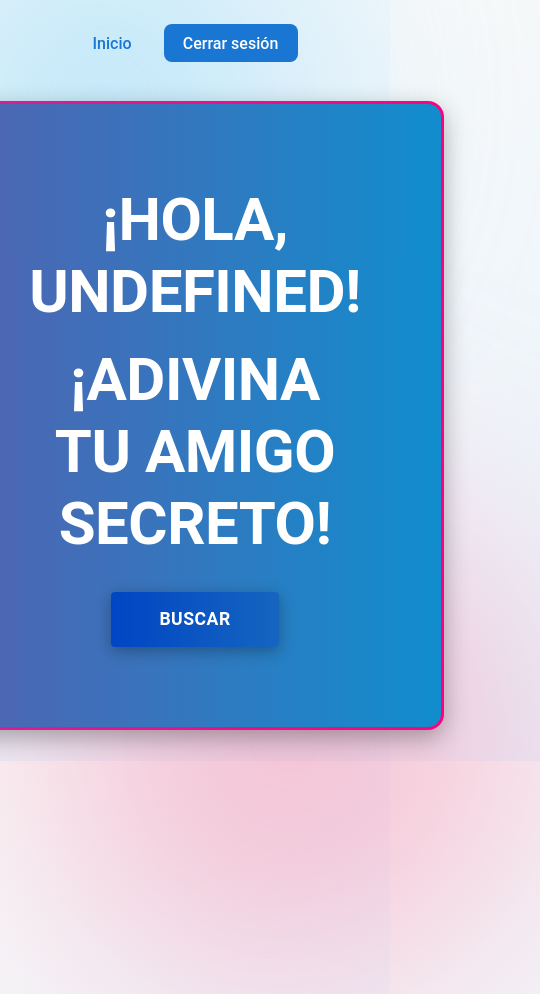
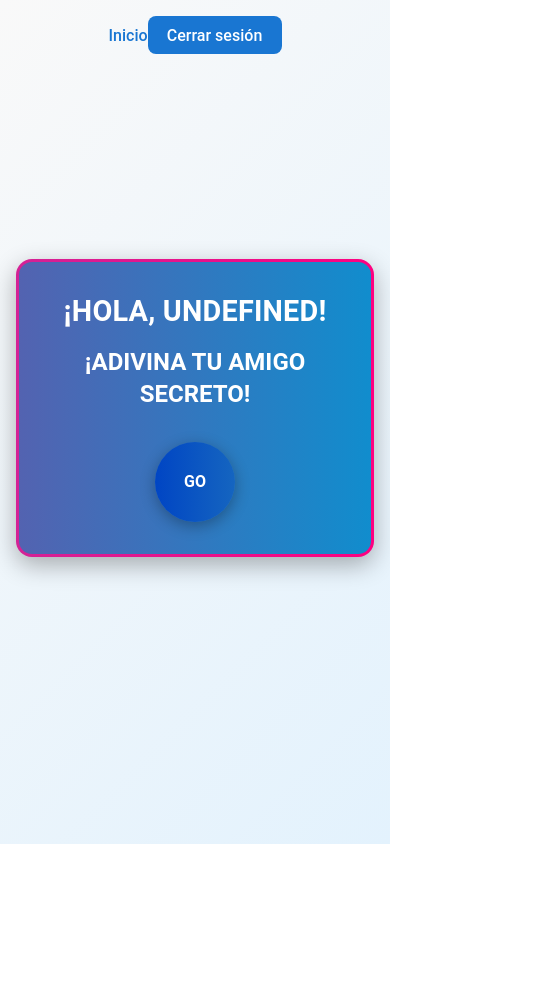
Before and after one commit to Wraithord/secret-friend, a React (Vite) app: page /secretFriend in a window 390 px wide. Shown: the whole page, 540 px wide, since content can reach past the window. After the commit the page ends 844 px from the top, so only its background shows below. Built offline with nearby package versions, Linux system fonts and the light colour scheme; no server answers; the database is empty; sample sign-in values are in the browser's storage.

Commit message:
make it better to responsive

```diff
--- a/package.json
+++ b/package.json
@@ -21,7 +21,8 @@
     "react-confetti": "^6.4.0",
     "react-custom-roulette": "^1.4.1",
     "react-dom": "^18.2.0",
-    "react-router-dom": "^7.8.2"
+    "react-router-dom": "^7.8.2",
+    "react-use": "^17.6.0"
   },
   "devDependencies": {
     "@eslint/js": "^9.33.0",
--- a/src/App.jsx
+++ b/src/App.jsx
@@ -66,16 +66,16 @@ function App() {
     return (
         <Router>
             <nav style={{ padding: '1rem', textAlign: 'center' }}>
-                <Link to='/home' style={{ margin: '0 1rem' }}>Inicio</Link>
+                <Link to='/home'>Inicio</Link>
                 {currentUser ? (
                     <>
                         {currentUserRole === 'admin' && (
                             <Link to='/admin' style={{ margin: '0 1rem' }}>Administración</Link>
                         )}
-                        <button onClick={handleLogout} style={{ margin: '0 1rem' }}>Cerrar sesión</button>
+                        <button onClick={handleLogout}>Cerrar sesión</button>
                     </>
                 ) : (
-                    <Link to='/register' style={{ margin: '0 1rem' }}>Iniciar sesión / Registro</Link>
+                    <Link to='/register'>Iniciar sesión / Registro</Link>
                 )}
             </nav>
             <Routes>
--- a/src/components/Home/Home.jsx
+++ b/src/components/Home/Home.jsx
@@ -2,7 +2,6 @@ import { motion } from 'framer-motion';
 import { Link } from 'react-router-dom';
 import { useEffect, useState } from 'react';
 import { db } from '../../firebase/config.js';
-import { homeStyles } from './homeStyles.jsx';
 import { doc, getDoc } from 'firebase/firestore';
 import { Container, Typography, Box, Paper, Button, Stack } from '@mui/material';
 import { PersonAdd, Casino, CardGiftcard, AdminPanelSettings } from '@mui/icons-material';
@@ -24,52 +23,73 @@ function Home({ currentUser }) {
     }, [currentUser]);
 
     return (
-        <Container maxWidth='md' sx={homeStyles.container}>
+        <Container
+            maxWidth='lg'
+            sx={{
+                height: '100%',
+                display: 'flex',
+                alignItems: 'center',
+                px: { xs: 2, sm: 4 },
+                flexDirection: 'column',
+                justifyContent: 'center',
+            }}
+        >
             <Paper
-                elevation={8}
+                sx={{
+                    width: '100%',
+                    borderRadius: 4,
+                    textAlign: 'center',
+                    p: { xs: 3, sm: 5, md: 8 },
+                    backgroundColor: '#ffffff',
+                    border: '1px solid #e0e0e0',
+                    maxWidth: { xs: '90%', sm: 500 },
+                    boxShadow: '0 6px 20px rgba(0,0,0,0.1)',
+                }}
                 component={motion.div}
-                animate={{ opacity: 1, y: 0 }}
-                transition={{ duration: 0.8 }}
-                initial={{ opacity: 0, y: 50 }}
-                sx={{ ...homeStyles.paper, padding: 15, borderRadius: 4 }}
+                animate={{ scale: 1, opacity: 1 }}
+                initial={{ scale: 0.9, opacity: 0 }}
+                transition={{ duration: 0.8, ease: 'easeOut' }}
             >
-                <Box sx={{ mb: 3 }} animate={{ scale: 1 }} component={motion.div} initial={{ scale: 0.9 }} transition={{ duration: 0.6 }}>
-                    <Typography color='#000' variant='h4' align='center' sx={{ fontWeight: 'bold', textTransform: 'uppercase' }}>
+                <Box animate={{ scale: 1 }} component={motion.div} initial={{ scale: 0.9 }} sx={{ mb: { xs: 2, md: 3 } }} transition={{ duration: 0.6 }}>
+                    <Typography
+                        color='#000'
+                        align='center'
+                        sx={{ fontWeight: 'bold', textTransform: 'uppercase', fontSize: { xs: '1.5rem', sm: '2rem', md: '2.5rem' }}}
+                    >
                         {`Encuentra tu amigo secreto`}
                     </Typography>
                 </Box>
                 <Typography
                     color='#000'
-                    variant='h6'
                     align='center'
-                    sx={{ mb: 4 }}
                     component={motion.div}
                     initial={{ opacity: 0 }}
                     animate={{ opacity: 1 }}
                     transition={{ delay: 0.4, duration: 0.8 }}
+                    sx={{ mb: { xs: 2, md: 4 }, fontSize: { xs: '1rem', sm: '1.2rem', md: '1.25rem' }}}
                 >
                     {`Presiona el botón y adivina quién es tu amigo secreto. ¡Comparte con tus compañeros!`}
                 </Typography>
-                <Stack spacing={3} sx={{ mb: 4 }}>
+                <Stack spacing={2} sx={{ mb: { xs: 3, md: 4 } }}>
                     <Box component={motion.div} whileHover={{ scale: 1.05 }} transition={{ duration: 0.3 }}>
-                        <Stack direction='row' spacing={2} alignItems='center'>
-                            <PersonAdd sx={{ color: '#0090C4' }} fontSize='large'/>
+                        <Stack direction={{ xs: 'column', sm: 'row' }} spacing={2} alignItems='center'>
+                        <PersonAdd sx={{ color: '#0090C4' }} fontSize='large' />
                         <Typography variant='body1' color='#000'>
                             {`Paso 1: Inicia sesión`}
                         </Typography>
                         </Stack>
                     </Box>
                     <Box component={motion.div} whileHover={{ scale: 1.05 }} transition={{ duration: 0.3 }}>
-                        <Stack direction='row' spacing={2} alignItems='center'>
-                            <Casino sx={{ color: '#0090C4' }} color='secondary' fontSize='large'/>
+                        <Stack direction={{ xs: 'column', sm: 'row' }} spacing={2} alignItems='center'>
+                        <Casino sx={{ color: '#0090C4' }} fontSize='large' />
                         <Typography variant='body1' color='#000'>
                             {`Paso 2: Buscar y descubre tu amigo secreto`}
                         </Typography>
                         </Stack>
                     </Box>
                     <Box component={motion.div} whileHover={{ scale: 1.05 }} transition={{ duration: 0.3 }}>
-                        <Stack direction='row' spacing={2} alignItems='center'>
-                            <CardGiftcard sx={{ color: '#0090C4' }} color='success' fontSize='large'/>
+                        <Stack direction={{ xs: 'column', sm: 'row' }} spacing={2} alignItems='center'>
+                        <CardGiftcard sx={{ color: '#0090C4' }} fontSize='large' />
                         <Typography variant='body1' color='#000'>
                             {`Paso 3: Disfruta y sorprende con tu regalo`}
                         </Typography>
@@ -84,7 +104,7 @@ function Home({ currentUser }) {
                             color='primary'
                             component={Link}
                             variant='contained'
-                            sx={{ px: 5, py: 1.5, fontWeight: 'bold', ':hover': { color: '#fff' } }}
+                            sx={{ py: 1.5, fontWeight: 'bold', px: { xs: 3, md: 5 }, ':hover': { color: '#000' }}}
                         >
                             {'Iniciar sesión'}
                         </Button>
@@ -96,7 +116,7 @@ function Home({ currentUser }) {
                                 component={Link}
                                 to='/secretFriend'
                                 variant='contained'
-                                sx={{ px: 5, py: 1.5, fontWeight: 'bold', ':hover': { color: '#fff' } }}
+                                sx={{ py: 1.5, fontWeight: 'bold', px: { xs: 3, md: 5 }, ':hover': { color: '#000' }}}
                             >
                                 {'Amigo secreto'}
                             </Button>
@@ -107,7 +127,13 @@ function Home({ currentUser }) {
                                     component={Link}
                                     variant='contained'
                                     startIcon={<AdminPanelSettings/>}
-                                    sx={{ backgroundColor: '#B50E71', px: 5, py: 1.5, fontWeight: 'bold', mt: 2, ':hover': { color: '#fff', backgroundColor: '#8F0A59', } }}
+                                    sx={{
+                                        mt: 2,
+                                        py: 1.5,
+                                        fontWeight: 'bold',
+                                        px: { xs: 3, md: 5 },
+                                        backgroundColor: '#B50E71', ':hover': { color: '#000', backgroundColor: '#8F0A59' },
+                                    }}
                                 >
                                     {'Administración'}
                                 </Button>
--- a/src/components/Home/homeStyles.jsx
+++ b/src/components/Home/homeStyles.jsx
@@ -1,16 +1,17 @@
 export const homeStyles = {
   container: {
+    minHeight: "100vh",
+    alignItems: "center",
+    alignContent: 'center',
+    justifyContent: "center",
     backgroundColor: "#f0f4f8",
     backgroundImage: "url('https://www.transparenttextures.com/patterns/cubes.png')",
-    minHeight: "100vh",
-    display: "flex",
-    alignItems: "center",
-    justifyContent: "center",
   },
   paper: {
     padding: '48px',
+    borderRadius: 4,
+    textAlign: 'center',
     borderRadius: '16px',
-    textAlign: 'center',
     backgroundColor: "#f0f4f8",
     boxShadow: '0px 6px 20px rgba(0,0,0,0.1)',
     background: 'linear-gradient(135deg,rgb(255, 255, 255),rgb(255, 255, 255))',
@@ -18,10 +19,10 @@ export const homeStyles = {
   },
   title: {
     fontWeight: 'bold',
-    background: 'linear-gradient(90deg, #1976d2, #42a5f5)',
+    marginBottom: '16px',
     WebkitBackgroundClip: 'text',
     WebkitTextFillColor: 'transparent',
-    marginBottom: '16px',
+    background: 'linear-gradient(90deg, #1976d2, #42a5f5)',
   },
   subtitle: {
     color: '#555',
--- a/src/components/SecretFriend.jsx
+++ b/src/components/SecretFriend.jsx
@@ -1,16 +1,18 @@
 import Loading from './Loading';
 import Confetti from 'react-confetti';
 import { motion } from 'framer-motion';
+import { useWindowSize } from 'react-use';
 import { useState, useEffect } from 'react';
 import { auth, db } from '../firebase/config';
+import { Container, Typography, Paper, Button, Box } from '@mui/material';
 import { doc, getDoc, getDocs, updateDoc, collection } from 'firebase/firestore';
-import { Container, Typography, Paper, Button, Box, CircularProgress } from '@mui/material';
 
 function SecretFriend() {
     const [user, setUser] = useState(null);
     const [users, setUsers] = useState([]);
+    const { width, height } = useWindowSize();
+    const [winner, setWinner] = useState(null);
     const [loading, setLoading] = useState(true);
-    const [winner, setWinner] = useState(null);
     const [spinning, setSpinning] = useState(false);
 
     useEffect(() => {
@@ -159,33 +161,37 @@ function SecretFriend() {
                 animate={{ scale: 1, opacity: 1 }}
                 transition={{ duration: 0.8, ease: 'easeOut' }}
                 sx={{
-                    p: 10,
                     borderRadius: 4,
                     textAlign: 'center',
+                    p: { xs: 4, sm: 6, md: 10 },
+                    backgroundSize: '600% 600%',
+                    backgroundOrigin: 'border-box',
                     border: '3px solid transparent',
-                    backgroundImage:
-                        'linear-gradient(270deg, #0f8ece, #d80e77, #0045C4), linear-gradient(90deg, #00c6ff, #ff0080)',
-                    backgroundSize: '600% 600%',
+                    backgroundClip: 'padding-box, border-box',
+                    boxShadow: '0 8px 25px rgba(0,0,0,0.3)',
                     animation: 'gradientShift 12s ease infinite',
-                    backgroundOrigin: 'border-box',
-                    backgroundClip: 'padding-box, border-box',
                     '@keyframes gradientShift': {
                         '0%': { backgroundPosition: '0% 50%' },
                         '50%': { backgroundPosition: '100% 50%' },
                         '100%': { backgroundPosition: '0% 50%' },
                     },
-                    boxShadow: '0 8px 25px rgba(0,0,0,0.3)',
+                    backgroundImage: 'linear-gradient(270deg, #0f8ece, #d80e77, #0045C4), linear-gradient(90deg, #00c6ff, #ff0080)',
                 }}
             >
                 <Box sx={{ textAlign: 'center', mb: 4 }}>
                     <Typography
-                        variant='h2'
-                        sx={{ fontWeight: 'bold', color: '#fff', textTransform: 'uppercase' }}
+                        variant='h4'
+                        sx={{
+                            fontWeight: 'bold',
+                            color: '#fff',
+                            textTransform: 'uppercase',
+                            fontSize: { xs: '1.8rem', sm: '2.2rem', md: '3rem' },
+                        }}
                     >
                         {`¡Hola, ${user?.name?.trim()}!`}
                     </Typography>
                     <Typography
-                        variant='h2'
+                        variant='h5'
                         component={motion.div}
                         textTransform='uppercase'
                         animate={{ y: 0, opacity: 1 }}
@@ -198,34 +204,15 @@ function SecretFriend() {
                 </Box>
                 {!winner && (
                     <Box sx={{ display: 'flex', flexDirection: 'column', alignItems: 'center', gap: 2 }}>
-                        <Button
-                            onClick={spin}
-                            disabled={spinning}
-                            sx={{
-                                px: 6,
-                                py: 1.5,
-                                fontWeight: 'bold',
-                                fontSize: '1.1rem',
-                                background: 'linear-gradient(90deg, #0045C4, #1565c0)',
-                                color: '#fff',
-                                boxShadow: '0 4px 15px rgba(0,0,0,0.3)',
-                                transition: 'all 0.3s ease',
-                                '&:hover': {
-                                    transform: 'scale(1.05)',
-                                    background: 'linear-gradient(90deg, #1565c0, #0045C4)',
-                                },
-                                '&:active': { transform: 'scale(0.97)' },
-                            }}
-                        >
-                            {spinning ? 'Buscando...' : 'Buscar'}
-                        </Button>
-                        {spinning && <CircularProgress color='inherit' />}
+                        <SpinButton spinning={spinning} onClick={spin}/>
                     </Box>
                 )}
                 {winner && (
                     <>
-                        <Confetti recycle={false} numberOfPieces={250} width={window.innerWidth} height={window.innerHeight}/>
-                        <motion.div initial={{ scale: 0, opacity: 0 }} animate={{ scale: 1, opacity: 1 }} transition={{ duration: 1.2, ease: 'easeOut' }}>
+                        <Confetti recycle={false} numberOfPieces={250} width={width}height={height}/>
+                        <motion.div
+                            initial={{ scale: 0, opacity: 0 }} animate={{ scale: 1, opacity: 1 }} transition={{ duration: 1.2, ease: 'easeOut' }}
+                        >
                             <Box
                                 sx={{
                                     p: 2,
@@ -237,10 +224,10 @@ function SecretFriend() {
                                 }}
                             >
                                 <Typography
-                                    variant='h2'
+                                    variant='h5'
                                     sx={{
+                                        color: '#fff',
                                         fontWeight: 'bold',
-                                        color: '#fff',
                                         textTransform: 'uppercase',
                                     }}
                                 >
@@ -249,16 +236,16 @@ function SecretFriend() {
                                 {winner?.photoBase64 && (
                                     <Box
                                         component='img'
+                                        alt={winner.name}
                                         src={winner.photoBase64}
-                                        alt={winner.name}
                                         sx={{
                                             mt: 2,
-                                            width: 150,
-                                            height: 200,
                                             boxShadow: 3,
                                             objectFit: 'cover',
                                             borderRadius: '10%',
                                             border: '4px solid white',
+                                            width: { xs: 100, sm: 120, md: 150 },
+                                            height: { xs: 130, sm: 160, md: 200 },
                                         }}
                                     />
                                 )}
@@ -266,33 +253,87 @@ function SecretFriend() {
                         </motion.div>
                     </>
                 )}
-                {user?.role === 'admin' && !winner && (
+                {/* {user?.role === 'admin' && !winner && (
                     <Box sx={{ mt: 4, textAlign: 'center' }}>
                         <Button
-                            onClick={assignSecretFriends}
                             sx={{
                                 px: 6,
                                 py: 1.5,
+                                color: '#fff',
                                 fontWeight: 'bold',
                                 fontSize: '1.1rem',
+                                transition: 'all 0.3s ease',
+                                '&:active': { transform: 'scale(0.97)' },
+                                boxShadow: '0 4px 15px rgba(0,0,0,0.3)',
                                 background: 'linear-gradient(90deg, #0045C4, #1565c0)',
-                                color: '#fff',
-                                boxShadow: '0 4px 15px rgba(0,0,0,0.3)',
-                                transition: 'all 0.3s ease',
                                 '&:hover': {
-                                transform: 'scale(1.05)',
-                                background: 'linear-gradient(90deg, #1565c0, #0045C4)',
+                                    transform: 'scale(1.05)',
+                                    background: 'linear-gradient(90deg, #1565c0, #0045C4)',
                                 },
-                                '&:active': { transform: 'scale(0.97)' },
                             }}
+                            onClick={assignSecretFriends}
                         >
                             {`Repartir automáticamente`}
                         </Button>
                     </Box>
-                )}
+                )} */}
             </Paper>
         </Container>
     );
 };
 
+function SpinButton({ spinning, onClick }) {
+
+    const SIZE = 80;
+
+    return (
+        <Box
+            sx={{
+                width: SIZE,
+                height: SIZE,
+                position: 'relative',
+                alignItems: 'center',
+                display: 'inline-flex',
+                justifyContent: 'center',
+            }}
+        >
+            {spinning && (
+                <motion.div
+                    animate={{ rotate: 360 }}
+                    transition={{ repeat: Infinity, duration: 1, ease: 'linear' }}
+                    style={{
+                        width: SIZE,
+                        height: SIZE,
+                        borderRadius: '50%',
+                        position: 'absolute',
+                        boxSizing: 'border-box',
+                        border: '6px solid #1976d2',
+                        borderTop: '6px solid #ff0080',
+                    }}
+                />
+            )}
+            <motion.button
+                onClick={onClick}
+                disabled={spinning}
+                whileTap={{ scale: 0.95 }}
+                whileHover={{ scale: 1.1 }}
+                style={{
+                    width: SIZE,
+                    height: SIZE,
+                    color: '#fff',
+                    fontSize: '1rem',
+                    cursor: 'pointer',
+                    fontWeight: 'bold',
+                    border: 'none',
+                    borderRadius: '50%',
+                    boxShadow: '0 4px 15px rgba(0,0,0,0.3)',
+                    background: 'linear-gradient(90deg, #0045C4, #1565c0)',
+                }}
+            >
+                {spinning ? '...' : 'GO'}
+            </motion.button>
+        </Box>
+    );
+};
+
 export default SecretFriend;
--- a/src/index.css
+++ b/src/index.css
@@ -12,30 +12,14 @@
   -moz-osx-font-smoothing: grayscale;
 }
 
-body::before,
-body::after {
-  content: "";
-  position: absolute;
-  border-radius: 50%;
-  filter: blur(120px);
-  opacity: 0.5;
-  z-index: -1;
-}
-
-body::before {
-  width: 400px;
-  height: 400px;
-  background: #81d4fa;
-  top: -100px;
-  left: -100px;
-}
-
-body::after {
-  width: 500px;
-  height: 500px;
-  background: #f48fb1;
-  bottom: -150px;
-  right: -150px;
+body {
+  margin: 0;
+  min-height: 100vh;
+  display: flex;
+  flex-direction: column;
+  align-items: center;
+  background: linear-gradient(135deg, #f9f9f9, #e3f2fd);
+  color: #333;
 }
 
 h1 {
```
Also changed, not shown: 1 other file (tests, documents, lock files or other folders). Lines whose indentation alone changed are shown as unchanged.
